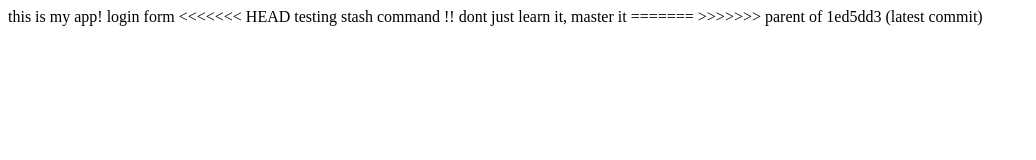
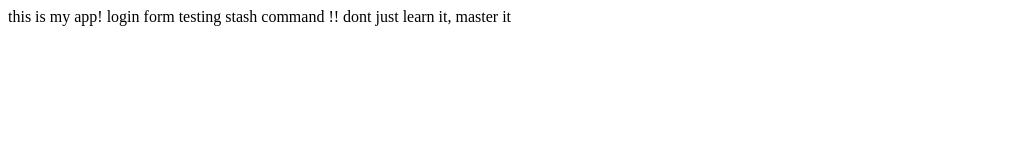
Before and after one commit to ahmadibhais/myappsample, a plain HTML site: page index.html in a window 1280 px wide. Shown: the whole page, without its empty margins (0-1036 px from the left). Drawn offline with Linux system fonts and the light colour scheme.

Commit message:
Reapply "latest commit"
This reverts commit a3065eade561d80694555943f3438781ab73c0c8.

```diff
--- a/index.html
+++ b/index.html
@@ -5,10 +5,7 @@
 <body>
 this is my app!
 login form
-<<<<<<< HEAD
 testing stash command !!
 dont just learn it, master it
-=======
->>>>>>> parent of 1ed5dd3 (latest commit)
 </body>
 </html>
```
Also changed, not shown: applog.txt (added).
